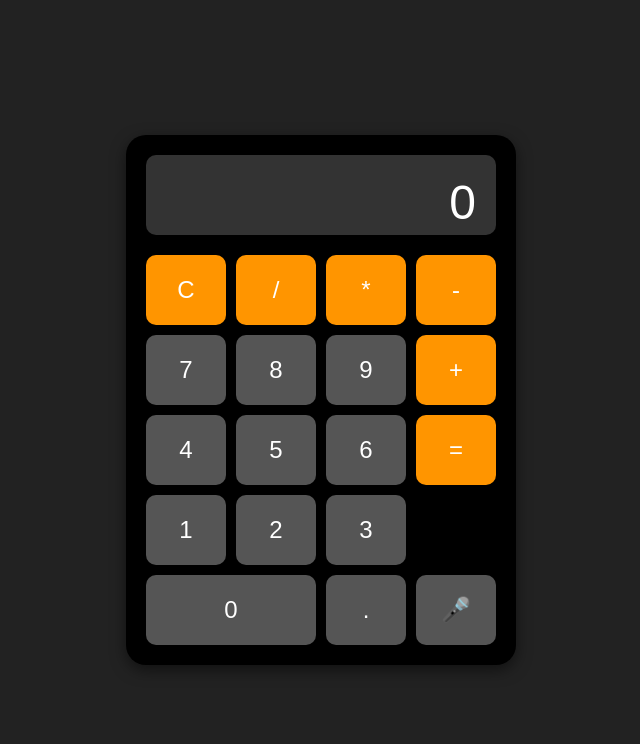
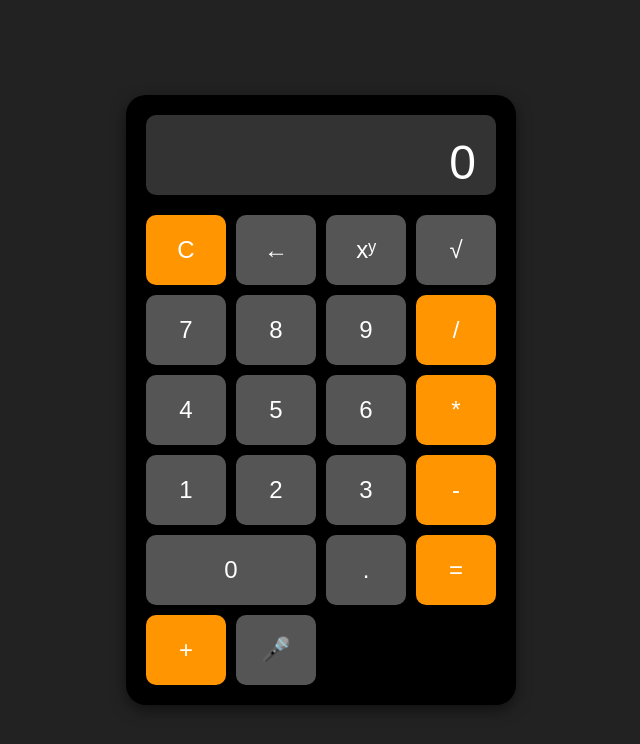
Before and after one commit to Murilommc/BlindCalc, a plain HTML site: page index.html in a window 1280 px wide. Shown: the whole page, without its empty margins (319-959 px from the left). Drawn offline with Linux system fonts and the light colour scheme.

Commit message:
index.html

```diff
--- a/index.html
+++ b/index.html
@@ -4,38 +4,40 @@
     <meta charset="UTF-8">
     <meta name="viewport" content="width=device-width, initial-scale=1.0">
     <title>BlindCalc - Calculadora Acessível</title>
-
     <link rel="stylesheet" href="style.css">
 </head>
 <body>
 
     <main class="calculadora">
-        <div id="visor" class="visor" aria-live="polite">0</div>
+        <div id="visor" class="visor">0</div>
 
         <div class="botoes-grid">
-            <button class="operador">C</button>
-            <button class="operador">/</button>
-            <button class="operador">*</button>
-            <button class="operador">-</button>
+            <button class="operador" id="botao-limpar" aria-label="Limpar tudo">C</button>
+            <button class="operador-secundario" id="botao-apagar" aria-label="Apagar último dígito">←</button>
+            <button class="operador-secundario" id="botao-potencia" aria-label="Elevado a">xʸ</button>
+            <button class="operador-secundario" id="botao-raiz" aria-label="Raiz quadrada">√</button>
 
             <button>7</button>
             <button>8</button>
             <button>9</button>
-            <button class="operador">+</button>
+            <button class="operador" id="botao-dividir" aria-label="Dividido por">/</button>
 
             <button>4</button>
             <button>5</button>
             <button>6</button>
-
-            <button id="botao-igual" class="operador">=</button>
+            <button class="operador" id="botao-multiplicar" aria-label="Vezes">*</button>
 
             <button>1</button>
             <button>2</button>
             <button>3</button>
+            <button class="operador" id="botao-subtrair" aria-label="Menos">-</button>
 
             <button id="botao-zero">0</button>
-            <button id="botao-ponto">.</button>
-            <button id="botao-microfone">🎤</button>
+            <button id="botao-ponto" aria-label="Ponto">.</button>
+            <button class="operador" id="botao-igual" aria-label="Igual">=</button>
+            <button class="operador" id="botao-adicionar" aria-label="Mais">+</button>
+
+            <button id="botao-microfone" aria-label="Ativar comando de voz">🎤</button>
         </div>
     </main>
 
```
